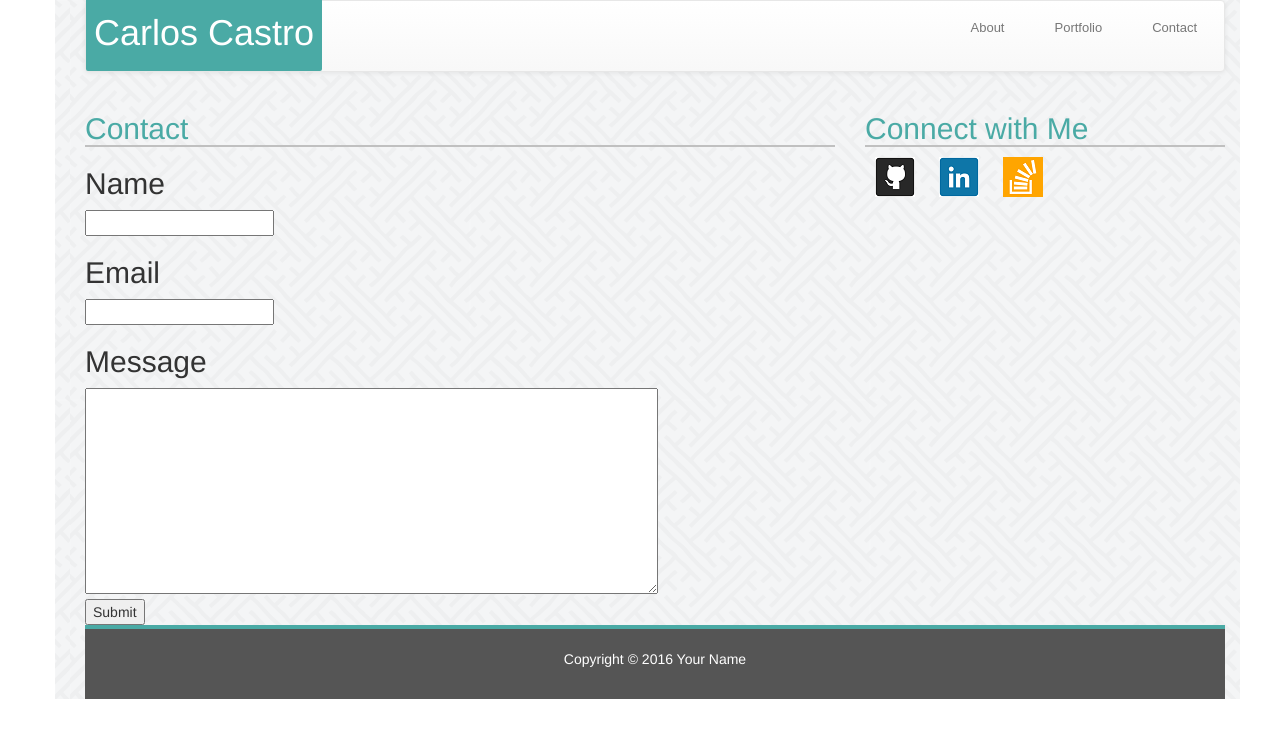
After one commit to Karl74/Bootstrap-Portfolio, a PHP site: page /contact.html in a window 1280 px wide. The commit adds this page. Shown: the top 738 px of the page. Run offline with PHP 8.4, Linux system fonts and the light colour scheme.

Commit message:
contact page added

```diff
--- a/assets/css/style.css
+++ b/assets/css/style.css
@@ -17,7 +17,14 @@
     color: #ffffff;
     padding: 8px;
     border-radius: 2px 2px 2px 2px;
+ }
 
+#whiteBar {
+	background-color: #ffffff;
+	border-bottom: 1px solid #cccccc;
+	width: 100%;
+	height: 70px;
+	overflow: hidden;
 }
 
 .title {
@@ -25,6 +32,7 @@
 	font-weight: normal;
 	border-bottom: 2px solid #c0c0c0;
 }
+
 
 #tealBar {
 	width:100%;
@@ -46,7 +54,7 @@
 }
 
 .social {
-	padding: 0px 0px 0px 0px;
+	padding: 0px 10px 0px 10px;
 }
 
 a:link, a:visited {
@@ -59,3 +67,18 @@ a:hover, a:active {
 	font-weight: bolder;
 	text-shadow: 2px;
 }
+
+ul {
+	margin: 0px;
+	list-style-type: none;
+	padding: 2px;
+}
+
+
+li {
+	font-family: 'Arial', 'Helvetica Neue', Helvetica, sans-serif;
+	color: #777777;
+	font-size: 13px;
+	display: inline;
+	padding: 0px 10px 0px 10px;
+}
--- /dev/null
+++ b/contact.html
@@ -0,0 +1,83 @@
+<!DOCTYPE html>
+<html lang="en-US">
+<head>
+	<meta charset="utf-8">
+	<title> C.Castro Portfolio </title>
+
+	<link rel="stylesheet" href="https://maxcdn.bootstrapcdn.com/bootstrap/3.3.7/css/bootstrap.min.css" integrity="sha384-BVYiiSIFeK1dGmJRAkycuHAHRg32OmUcww7on3RYdg4Va+PmSTsz/K68vbdEjh4u" crossorigin="anonymous">
+
+	<link rel="stylesheet" href="https://maxcdn.bootstrapcdn.com/bootstrap/3.3.7/css/bootstrap-theme.min.css" integrity="sha384-rHyoN1iRsVXV4nD0JutlnGaslCJuC7uwjduW9SVrLvRYooPp2bWYgmgJQIXwl/Sp" crossorigin="anonymous">
+
+	<link rel="stylesheet" type="text/css" href="assets/css/style.css">
+</head>
+
+
+<body>
+<div class="container">
+
+	<div class="container">
+		<nav class="navbar navbar-default">
+		<div class="container-fluid">
+
+			    <div class="navbar-header" id="logo">
+			       <div class="navbar-br" href="#"><h1>Carlos Castro</h1></div>
+			    </div>
+
+			      <ul class="nav navbar-nav navbar-right" id="linkbar">
+				        <li><a href="index.html">About</a> </li>
+					    <li><a href="portfolio.html">Portfolio</a></li>
+					    <li><a href="contact.html">Contact</a></li>
+			      </ul>
+		 </div>
+		</nav>
+
+	<div class="row" id="maincont">
+		<div class="col-md-8" id="mainsection">
+				<h2 class="title" id="largeHeding">Contact</h2>
+
+				<div id= "formcontainer">
+				<h2> Name </h2>
+					<input type="text" name="full name">
+
+				<h2> Email </h2>
+					<input type="text" name="Email">
+
+				<h2> Message </h2>
+					<textarea name="message" rows="10" cols="68"></textarea>
+
+				</div>
+				<input id="button" type="submit" name="sumbmit">
+		</div>
+
+
+		<div class="col-md-4">
+			      <div id="connect">
+			        <h2 class="title">Connect with Me</h2>
+
+			        <a href="#"><img src="assets/images/git.png" class="social" alt="GitHub" /></a>
+			        <a href="#"><img src="assets/images/link.png" class="social" alt="LinkedIn" /></a>
+			        <a href="#"><img src="assets/images/stack.png" class="social" alt="Stack Overflow" /></a>
+			      </div>
+		    </div>
+	</div>
+
+
+		<footer>
+
+			    	<div id="tealBar">
+			    	</div>
+
+					<div id="grayBar">
+						<div class="bannerBox">
+							<div class="banner">
+			      				<p class="bannerFoot">Copyright &copy; 2016 Your Name </p>
+			      			</div>
+			    		</div>
+			    	</div>
+
+		 </footer>
+
+
+</div>
+</body>
+</html>
--- a/index.html
+++ b/index.html
@@ -82,8 +82,7 @@
 	  	</div> <!-- first row -->
 
 			  <footer>
-
-			    	<div id="tealBar">
+			     	<div id="tealBar">
 			    	</div>
 
 					<div id="grayBar">
```
